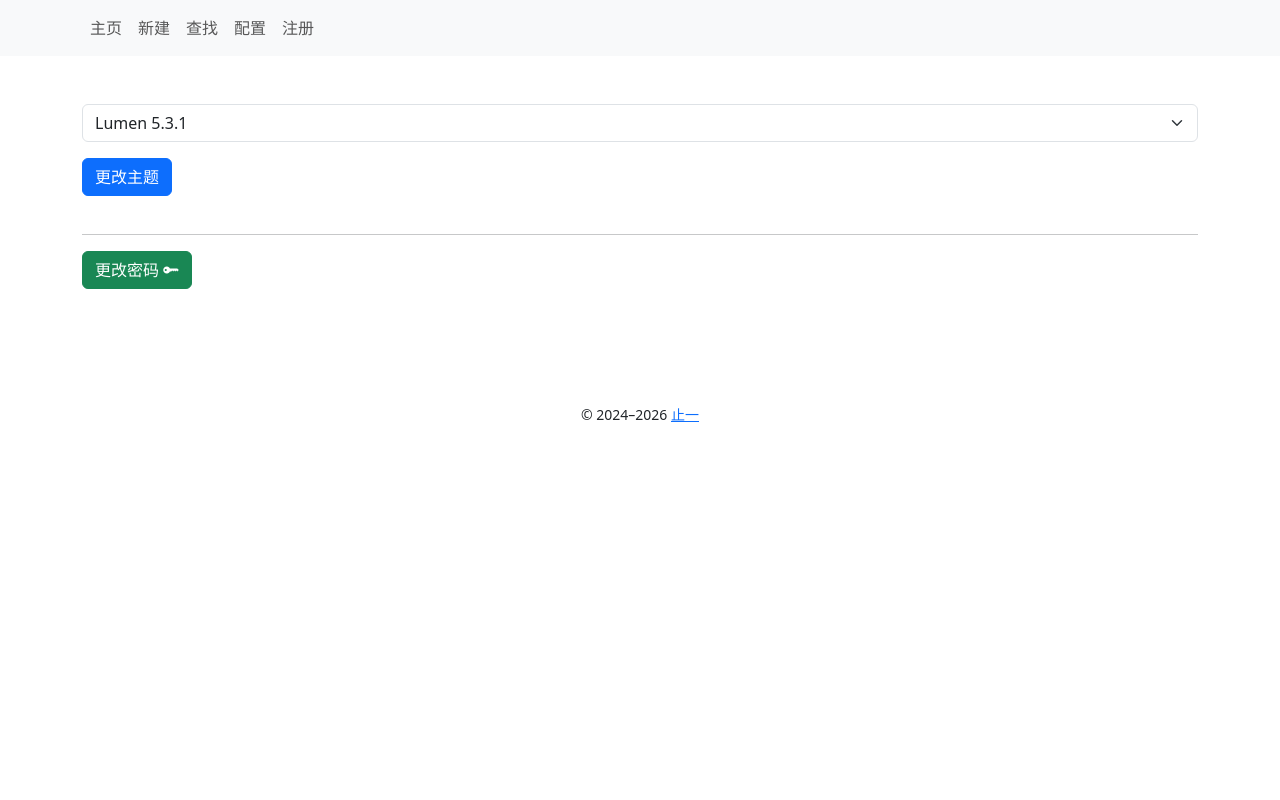
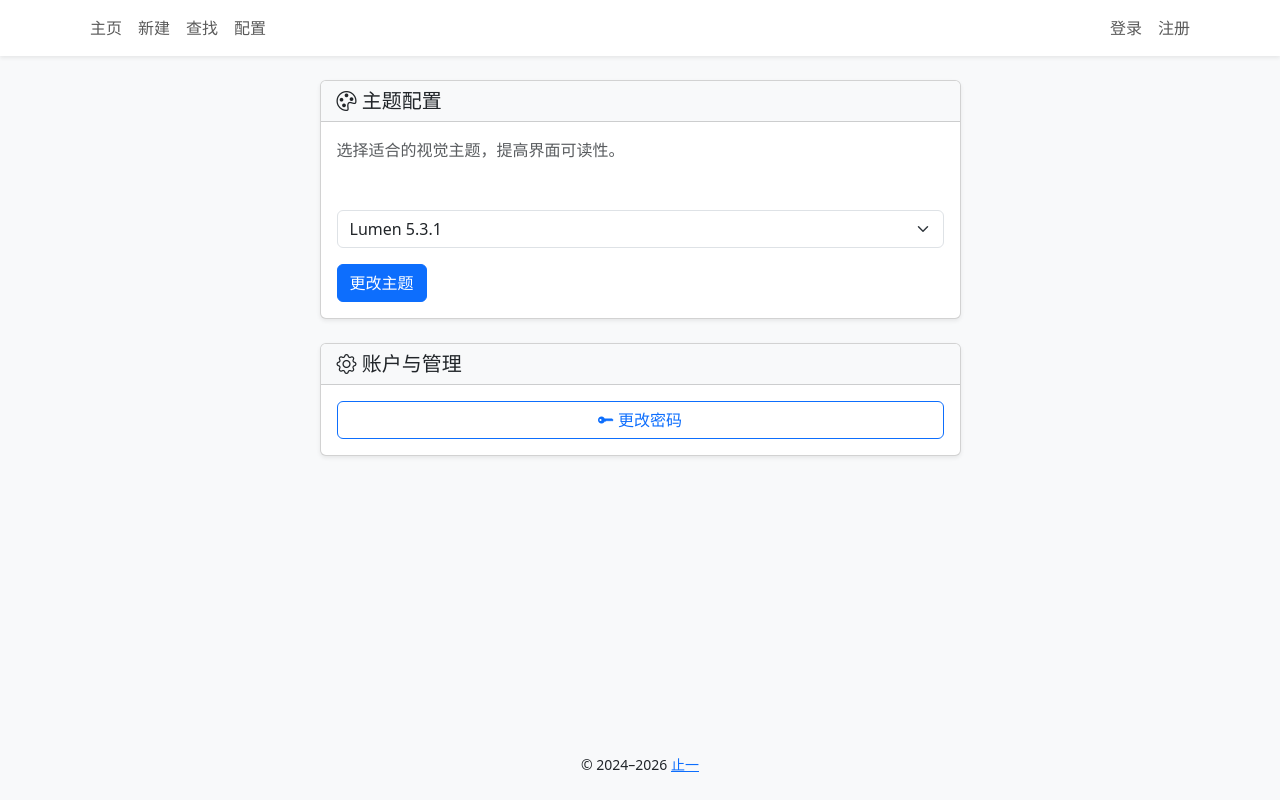
Before and after one commit to Mlagithub/WeeklyReport, a Flask app: template templates/config.html in a window 1280 px wide. Run offline with Flask 3, Linux system fonts and the light colour scheme; the template is opened without the code that fills it: values that come from a table or form of the project are taken from there, others are empty; parts of the project's set-up code (start-up, migrations or seed data) failed here and were passed over; some libraries are stand-ins or nearby versions.

Commit message:
统一全局布局与导航结构，新增登录入口、优化导航分区与页面壳样式，首页欢迎区与空状态统一风格，按钮布局更清晰，新建周报页面增加说明与字符统计口径，统计在初始化与内容变更时同步更新。。，配置页改为卡片化布局，管理入口与改密入口清晰化

```diff
--- a/templates/base.html
+++ b/templates/base.html
@@ -5,41 +5,48 @@
 <html lang="zh-cn">
     <head>
         {% block head %}
-        <!-- Required meta tags -->
         <meta charset="utf-8">
         <meta name="viewport" content="width=device-width, initial-scale=1, shrink-to-fit=yes">
-        <!-- 引用 Bootstrap 的 CSS 和 JS 文件 -->
         <link href="{{ url_for('static', filename='css/bootstrap-icons.css') }}" rel="stylesheet">
         <link rel="icon" href="{{ url_for('static', filename='favicon-96.png') }}" type="image/png">
         <link rel="stylesheet" href="{{ url_for('static', filename='ckeditor4/contents.css') }}">
 
         {% block styles %}
-            <!-- Bootstrap CSS -->
             {{ bootstrap.load_css() }}
+            <style>
+                body { background-color: #f8f9fa; }
+                .page-shell { min-height: 100vh; display: flex; flex-direction: column; }
+                .page-main { flex: 1; }
+                .page-hero { background: #ffffff; border: 1px solid rgba(0,0,0,.05); }
+                .form-card { max-width: 520px; margin: 0 auto; }
+                .empty-state-icon { font-size: 2.5rem; }
+                .line-clamp-2 { display: -webkit-box; -webkit-line-clamp: 2; -webkit-box-orient: vertical; overflow: hidden; }
+            </style>
         {% endblock %}
 
         <title>军队超级计算中心工作记录</title>
         {% endblock %}
     </head>
-    <body>
-        <!-- Your page content -->
-
-        <nav class="navbar navbar-expand-lg navbar-light bg-light mb-4">
+    <body class="page-shell">
+        <nav class="navbar navbar-expand-lg navbar-light bg-white shadow-sm">
             <div class="container">
             <button class="navbar-toggler" type="button" data-bs-toggle="collapse" data-bs-target="#navbarSupportedContent"
                     aria-controls="navbarSupportedContent" aria-expanded="false" aria-label="Toggle navigation">
                 <span class="navbar-toggler-icon"></span>
             </button>
             <div class="collapse navbar-collapse" id="navbarSupportedContent">
-                <ul class="navbar-nav mr-auto">
+                <ul class="navbar-nav me-auto">
                     {{ render_nav_item('home', '主页', _use_li=True) }}
                     {{ render_nav_item('create_records', '新建', _use_li=True) }}
                     {{ render_nav_item('manage_records', '查找', _use_li=True) }}
                     {{ render_nav_item('config', '配置', _use_li=True) }}
+                </ul>
+                <ul class="navbar-nav">
                     {% if current_user.is_authenticated %}
                         <li class="nav-item"><span class="nav-link text-muted">{{ current_user.username }}</span></li>
                         {{ render_nav_item('logout', '退出登录', _use_li=True) }}
                     {% else %}
+                        {{ render_nav_item('login', '登录', _use_li=True) }}
                         {{ render_nav_item('register', '注册', _use_li=True) }}
                     {% endif %}
                 </ul>
@@ -47,12 +54,12 @@
             </div>
         </nav>
 
-        <main class="container">
+        <main class="container py-4 page-main">
             {{ render_messages(container=False, dismissible=True, dismiss_animate=True) }}
             {% block content %}{% endblock %}
         </main>
 
-        <footer class="text-center", style="margin-top: 3cm;">
+        <footer class="text-center mt-5 mb-4">
             {% block footer %}
                 <small> &copy; 2024–<script>document.write(new Date().getFullYear())</script> <a href="https://github.com/Mlagithub">止一</a>
                 </small>
@@ -60,7 +67,6 @@
         </footer>
 
         {% block scripts %}
-            <!-- Optional JavaScript -->
             {{ bootstrap.load_js() }}
             <script>
                 document.addEventListener('DOMContentLoaded', function() {
--- a/templates/config.html
+++ b/templates/config.html
@@ -1,22 +1,36 @@
 {% extends 'base.html' %}
 {% from 'bootstrap5/form.html' import render_form, render_field %}
+{% from 'bootstrap5/utils.html' import render_icon %}
 
 {% block content %}
 
-{{ render_form(form) }}
-
-{% if current_user.is_admin %}
-
-<div style="margin-top:1cm">
-    <hr>
-    <a class="btn btn-success text-white" href="admin">管理数据库 {{ render_icon('database-fill-gear') }}</a>
-</div>
-
-{% endif %}
-
-<div style="margin-top:1cm">
-    <hr>
-    <a class="btn btn-success text-white" href="change_password">更改密码 {{ render_icon('key-fill') }}</a>
+<div class="row justify-content-center">
+    <div class="col-lg-7">
+        <div class="card shadow-sm mb-4">
+            <div class="card-header bg-light">
+                <h5 class="mb-0">{{ render_icon('palette') }} 主题配置</h5>
+            </div>
+            <div class="card-body">
+                <p class="text-muted mb-4">选择适合的视觉主题，提高界面可读性。</p>
+                {{ render_form(form) }}
+            </div>
+        </div>
+        <div class="card shadow-sm">
+            <div class="card-header bg-light">
+                <h5 class="mb-0">{{ render_icon('gear') }} 账户与管理</h5>
+            </div>
+            <div class="card-body d-grid gap-2">
+                {% if current_user.is_admin %}
+                <a class="btn btn-outline-success" href="admin">
+                    {{ render_icon('database-fill-gear') }} 管理数据库
+                </a>
+                {% endif %}
+                <a class="btn btn-outline-primary" href="change_password">
+                    {{ render_icon('key-fill') }} 更改密码
+                </a>
+            </div>
+        </div>
+    </div>
 </div>
 
 {% endblock %}
```
Also changed, not shown: templates/create_records.html (+28 -7 lines), templates/home.html (+16 -12 lines), templates/login.html (+15 -4 lines), templates/manage_records.html (+7 -6 lines), templates/security/change_password.html (+11 -2 lines), templates/security/forgot_password.html (+14 -2 lines), templates/security/login_user.html (+13 -3 lines), templates/security/register_user.html (+14 -2 lines), templates/signup.html (+14 -2 lines).
